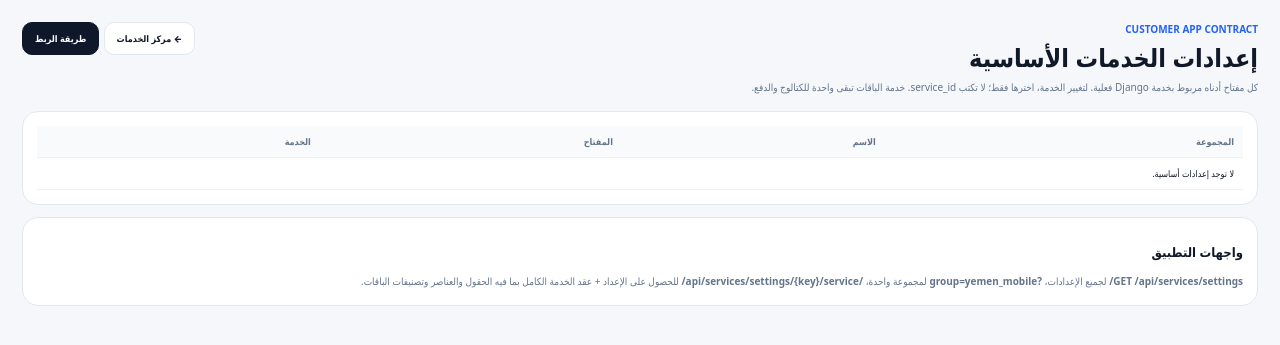
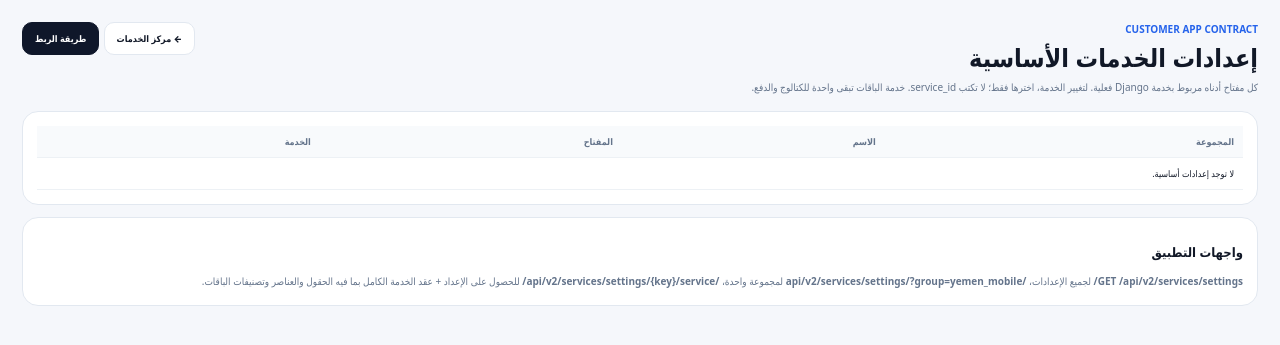
Before and after one commit to zydan25/marketplace, a Django app: template backend/templates/services/service_settings_v2.html in a window 1280 px wide. Shown: the top 345 px of the page. Run offline with Django 5.2, Linux system fonts and the light colour scheme; the template is opened without the code that fills it, so the values that code supplies are empty.

Commit message:
docs(services): use actual v2 settings API mount path

```diff
--- a/backend/templates/services/service_settings_v2.html
+++ b/backend/templates/services/service_settings_v2.html
@@ -4,5 +4,5 @@
 <div class="top"><div><div class="eyebrow">CUSTOMER APP CONTRACT</div><h1>إعدادات الخدمات الأساسية</h1><p class="lead">كل مفتاح أدناه مربوط بخدمة Django فعلية. لتغيير الخدمة، اخترها فقط؛ لا تكتب service_id. خدمة الباقات تبقى واحدة للكتالوج والدفع.</p></div><div><a class="btn" href="/admin/dashboard/services/v2/">← مركز الخدمات</a> <a class="btn primary" href="/admin/dashboard/services/v2/docs/">طريقة الربط</a></div></div>
 {% for message in messages %}<div class="card">{{ message }}</div>{% endfor %}
 <div class="card"><div class="scroll"><table class="table"><thead><tr><th>المجموعة</th><th>الاسم</th><th>المفتاح</th><th>الخدمة</th></tr></thead><tbody>{% for s in settings %}<tr><td>{{ s.group }}</td><td>{{ s.name }}</td><td class="key">{{ s.key }}</td><td><form method="post" class="chooser">{% csrf_token %}<input type="hidden" name="key" value="{{ s.key }}"><select name="service" required><option value="">اختر الخدمة</option>{% for service in services %}<option value="{{ service.id }}" {% if s.service_id == service.id %}selected{% endif %}>{{ service.name }} — {{ service.code }} — {{ service.category.main_category.name }} / {{ service.category.name }}</option>{% endfor %}</select><button class="save" type="submit">حفظ</button></form></td></tr>{% empty %}<tr><td colspan="4">لا توجد إعدادات أساسية.</td></tr>{% endfor %}</tbody></table></div></div>
-<div class="card"><h2 style="font-size:13px">واجهات التطبيق</h2><p class="lead"><b>GET /api/services/settings/</b> لجميع الإعدادات، <b>?group=yemen_mobile</b> لمجموعة واحدة، <b>/api/services/settings/{key}/service/</b> للحصول على الإعداد + عقد الخدمة الكامل بما فيه الحقول والعناصر وتصنيفات الباقات.</p></div>
+<div class="card"><h2 style="font-size:13px">واجهات التطبيق</h2><p class="lead"><b>GET /api/v2/services/settings/</b> لجميع الإعدادات، <b>/api/v2/services/settings/?group=yemen_mobile</b> لمجموعة واحدة، <b>/api/v2/services/settings/{key}/service/</b> للحصول على الإعداد + عقد الخدمة الكامل بما فيه الحقول والعناصر وتصنيفات الباقات.</p></div>
 </main></body></html>
```
